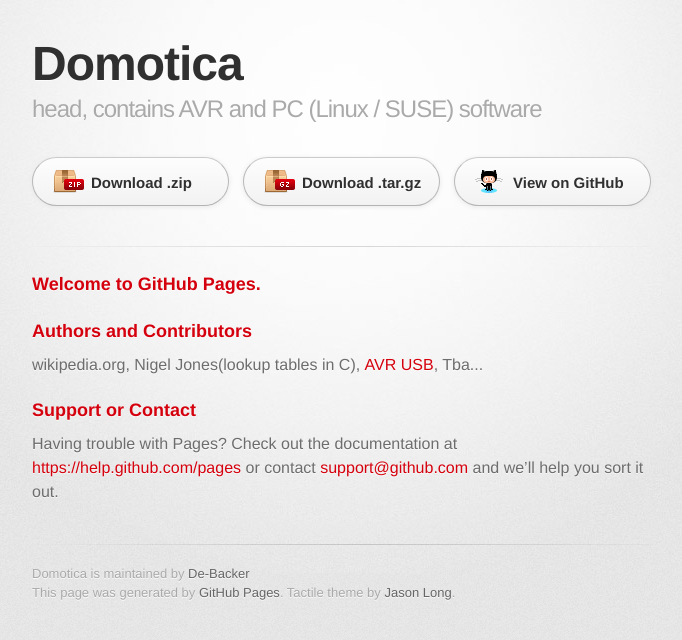
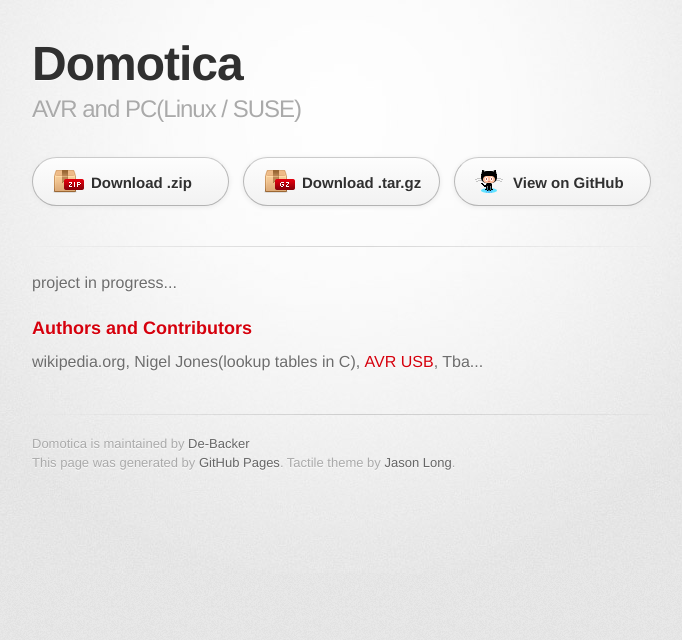
Before and after one commit to De-Backer/Domotica, a plain HTML site: page index.html in a window 1280 px wide. Shown: the whole page, without its empty margins (298-980 px from the left). Drawn offline with Linux system fonts and the light colour scheme; a web font is replaced by a local one.

Commit message:
Update index.html

```diff
--- a/index.html
+++ b/index.html
@@ -19,7 +19,7 @@
 
         <header>
           <h1>Domotica</h1>
-          <h2>head, contains AVR and PC  (Linux / SUSE) software</h2>
+          <h2>AVR and PC(Linux / SUSE)</h2>
         </header>
 
         <section id="downloads" class="clearfix">
@@ -31,11 +31,7 @@
         <hr>
 
         <section id="main_content">
-          <h3>
-<a id="welcome-to-github-pages" class="anchor" href="#welcome-to-github-pages" aria-hidden="true"><span class="octicon octicon-link"></span></a>Welcome to GitHub Pages.</h3>
-
-<p></p>
-
+        <p>project in progress...</p>
 <h3>
 <a id="authors-and-contributors" class="anchor" href="#authors-and-contributors" aria-hidden="true"><span class="octicon octicon-link"></span></a>Authors and Contributors</h3>
 
@@ -45,11 +41,6 @@
   <a href="http://www.obdev.at/products/vusb/index.html"><span>AVR USB</span></a>,
   Tba...
 </p>
-<h3>
-<a id="support-or-contact" class="anchor" href="#support-or-contact" aria-hidden="true"><span class="octicon octicon-link"></span></a>Support or Contact</h3>
-
-<p>Having trouble with Pages? Check out the documentation at <a href="https://help.github.com/pages">https://help.github.com/pages</a> or contact <a href="mailto:support@github.com">support@github.com</a> and we’ll help you sort it out.</p>
-        </section>
 
         <footer>
           Domotica is maintained by <a href="https://github.com/De-Backer">De-Backer</a><br>
```
